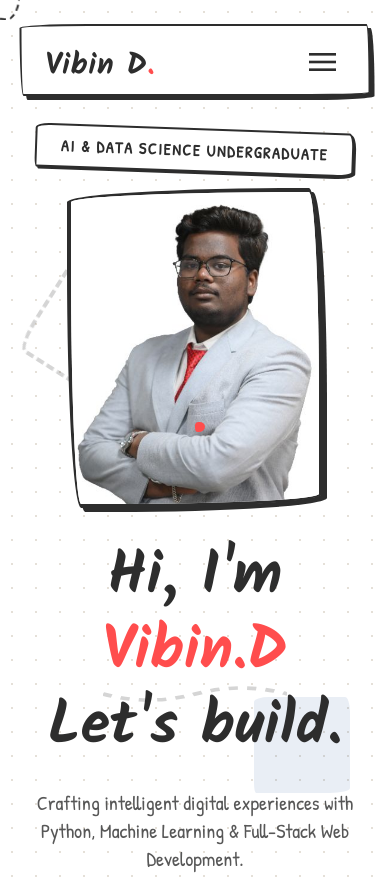
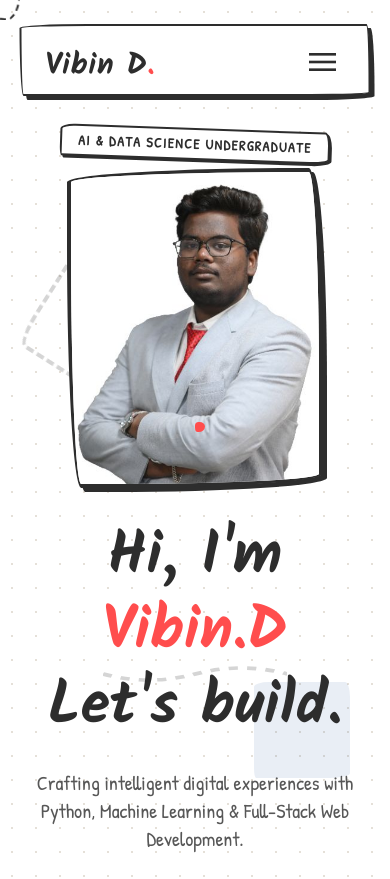
Before and after one commit to Vibin-007/portfolio, a React (Vite) app: page / in a window 390 px wide. Shown: the top 879 px of the page. Built offline with nearby package versions, Linux system fonts and the light colour scheme.

Commit message:
style: increase the size of the profile photo specifically on mobile screens

```diff
--- a/src/components/Hero.tsx
+++ b/src/components/Hero.tsx
@@ -15,8 +15,8 @@ export default function Hero() {
 
                 {/* Text Content */}
                 <div className="text-center md:text-left relative">
-                    <div className="inline-block bg-white px-6 py-2 md:px-4 md:py-1 border-2 border-ink border-wobbly-sm shadow-hard-sm mb-4 md:mb-2 rotate-2">
-                        <p className="font-body font-bold text-ink uppercase tracking-widest text-base md:text-sm">
+                    <div className="inline-block bg-white px-4 py-1 border-2 border-ink border-wobbly-sm shadow-hard-sm mb-2 rotate-2">
+                        <p className="font-body font-bold text-ink uppercase tracking-widest text-sm">
                             {badge}
                         </p>
                     </div>
```
